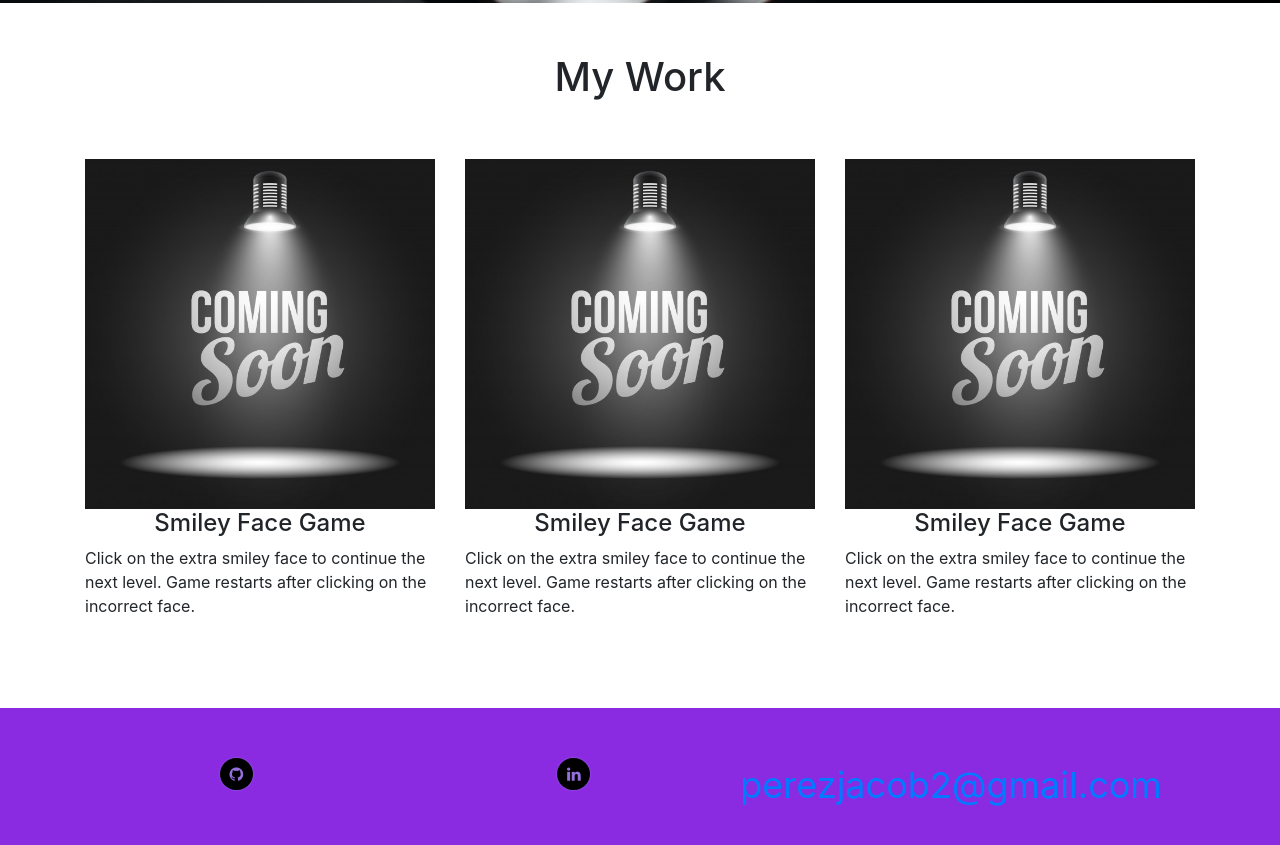
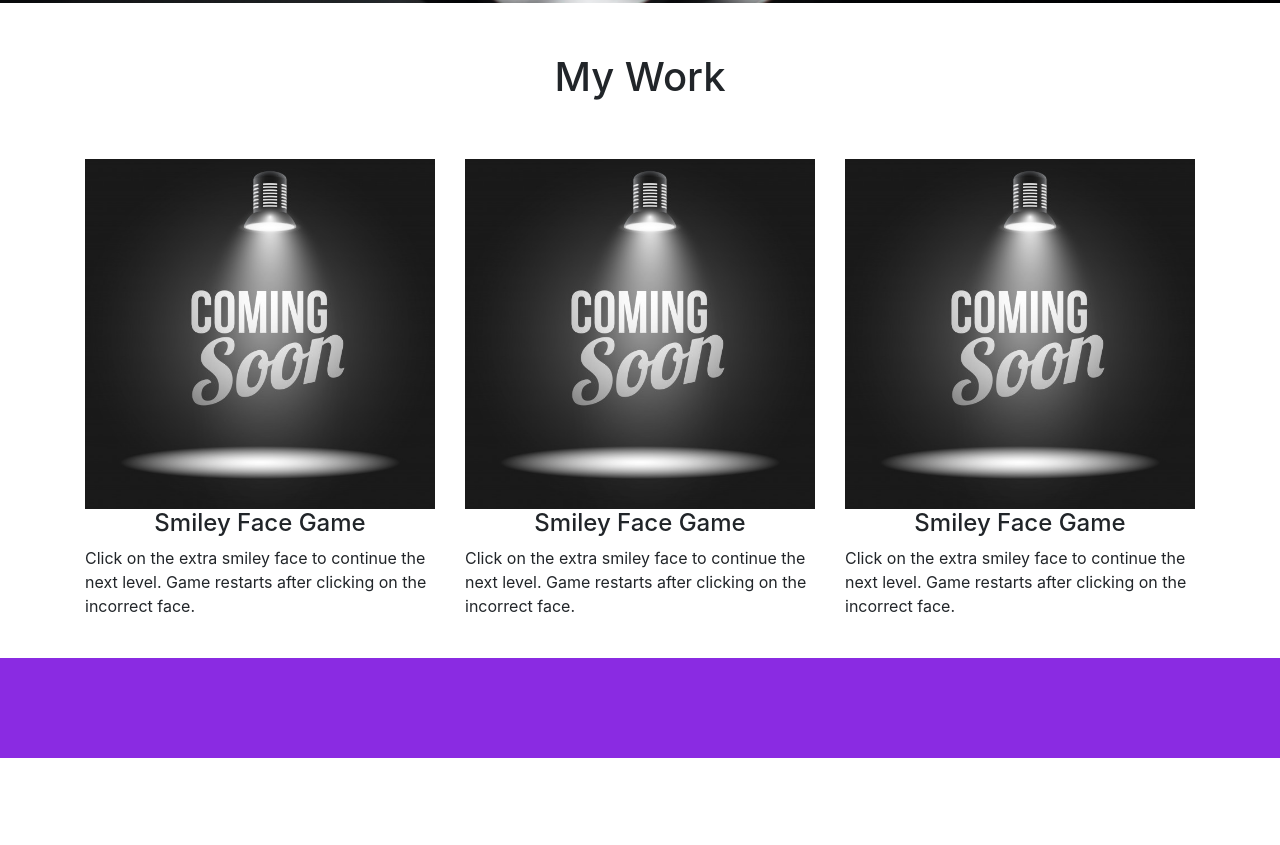
Before and after one commit to jperez210/jacobperez.github.io, a website: page index.html in a window 1280 px wide. Shown: the part 853-1698 px from the top of the page. After the commit the page ends 1611 px from the top, so only its background shows below. Drawn offline with nearby package versions, Linux system fonts and the light colour scheme.

Commit message:
More Life

```diff
--- a/cs/projectcss.css
+++ b/cs/projectcss.css
@@ -3,13 +3,18 @@
   padding: 0;
 text-decoration: 0;
 }
+body {
+  display: flex;
+  flex-direction: column; /* creates rows out of the elements main and footer */
+  height: 100vh;
+  margin:0;
+}
 
 .fa {
-    background: black;
-    border-radius: 60px;
-    box-shadow: 0px 0px 2px ;
-    padding: 0.5em 0.6em;
-    margin: 0px 150px;
+
+
+
+    margin: 0px 10px;
 }
 
 a:hover {
@@ -49,10 +54,8 @@ background-color: rgba(16, 5, 54, 0.425);
 
   background:url(../images/backround.jpg) no-repeat;
   background-size: cover;
-  width:100%;
+  max-width:100%;
   height: 100vh;
-
-
 }
 
 
@@ -61,7 +64,12 @@ footer {
   color: aqua;
   background-color: blueviolet;
   position: relative;
-  margin: 50px 0 0 0
+  overflow: hidden;
+  max-width:100%;
+}
+
+.navbar{
+background-color:black;
 }
 
 .fade-in {
--- a/index.html
+++ b/index.html
@@ -13,7 +13,7 @@
 
 <body>
 
-    <nav class="navbar navbar-expand-md bg-dark navbar-dark">
+    <nav class="navbar navbar-expand-md navbar-dark">
      <button class="navbar-toggler" type="button" data-toggle="collapse" data-target="#collapsibleNavbar">
         <span class="navbar-toggler-icon"> </span>
     </button>
@@ -30,6 +30,10 @@
           </li>
        </ul>
        </div>
+       <ul>
+       <a class="fa fa-github" target="_blank" style="color:mediumpurple" href="https://github.com/jperez210">  <a>
+        <a class="fa fa-linkedin" target="_blank" style="color:mediumpurple;"href="https://www.linkedin.com/in/jacob-perez210/"> </a>
+      </ul>
       </nav>
 
 
@@ -77,17 +81,9 @@
 </body>
 
 <footer class="site-footer">
-  <div class="container">
-      <div class="row">
 
-              <ul class="list-unstyled">
-                <a class="fa fa-github" target="_blank" style="color:mediumpurple" href="https://github.com/jperez210">  <a>
-                  <a class="fa fa-linkedin" target="_blank" style="color:mediumpurple;"href="https://www.linkedin.com/in/jacob-perez210/"> </a>
-              </ul>
 
-              <a href="perezjacob2@gmail.com" style="font-size:36px;"> perezjacob2@gmail.com  </a>
-          </div>
-      </div>
+
     </footer>
 
 <script src="https://code.jquery.com/jquery-3.2.1.slim.min.js" integrity="sha384-KJ3o2DKtIkvYIK3UENzmM7KCkRr/rE9/Qpg6aAZGJwFDMVNA/GpGFF93hXpG5KkN" crossorigin="anonymous"></script>
```
Also changed, not shown: about.html (+10 -9 lines).
